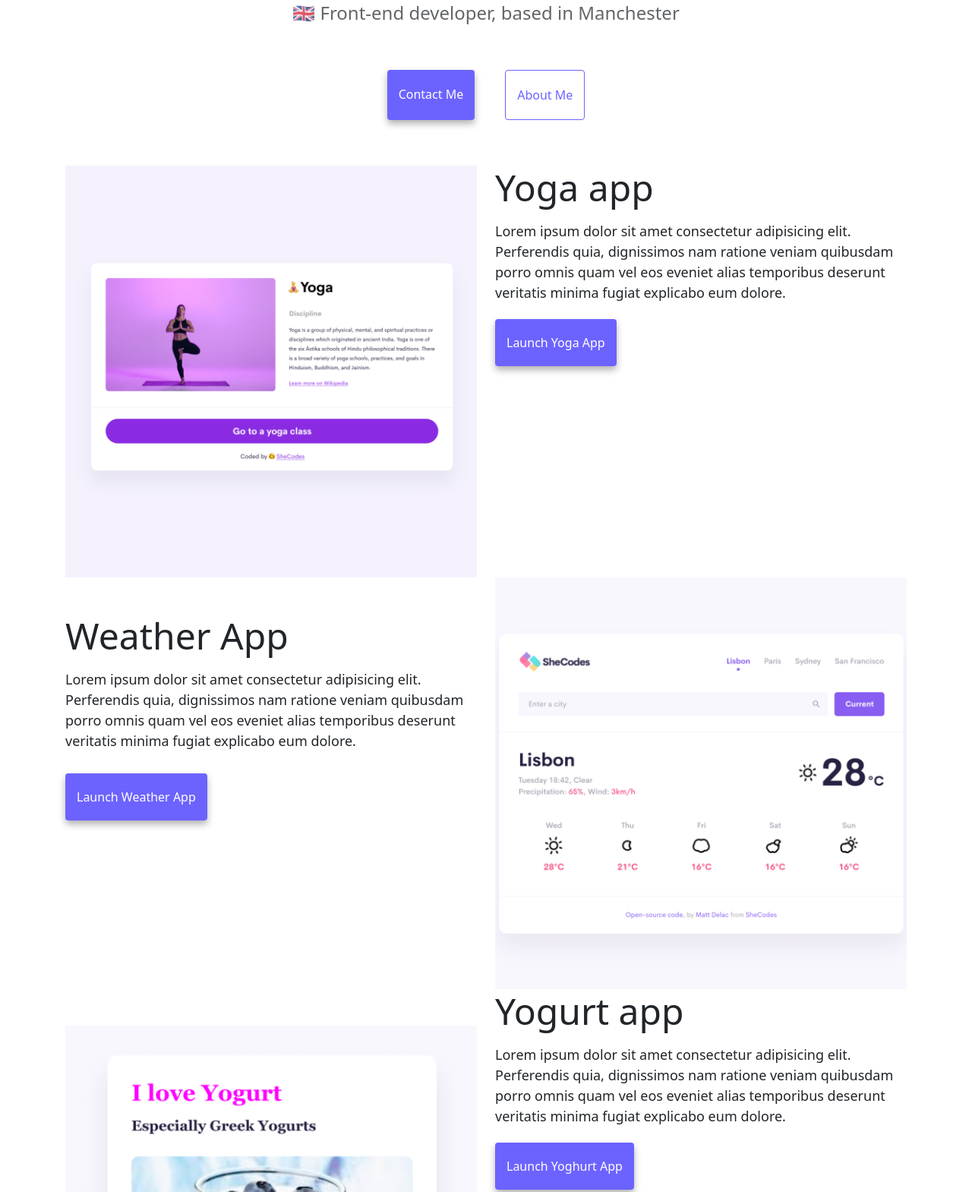
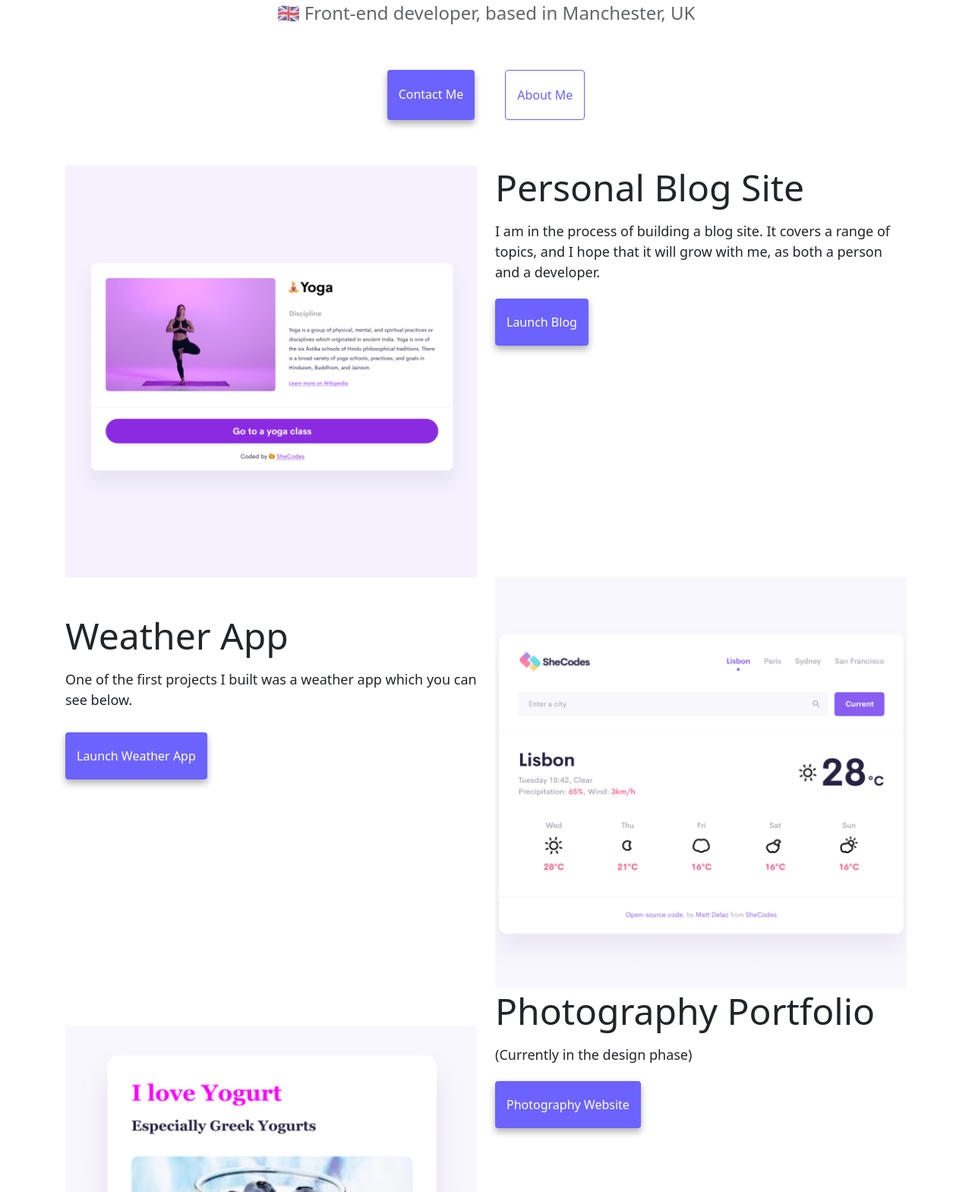
Before and after one commit to emmagsal/my-portfolio, a plain HTML site: page index.html in a window 1280 px wide. Shown: the part 286-1855 px from the top of the page at 76% size. Drawn offline with nearby package versions, Linux system fonts and the light colour scheme.

Commit message:
Input real information

```diff
--- a/index.html
+++ b/index.html
@@ -35,7 +35,7 @@
     </nav>
     <h2>👋 Hi I am</h2>
     <h1>Emma Salisbury</h1>
-    <h3>🇬🇧 Front-end developer, based in Manchester</h3>
+    <h3>🇬🇧 Front-end developer, based in Manchester, UK</h3>
     <div class="navigation-links">
         <a href="about.html#contact" class="contact-link" title="Contact Emma">Contact me</a>
         <a href="about.html" class="about-link" title="About Emma">About me</a>
@@ -46,23 +46,17 @@
                 <img src="images/yoga.png" />
             </div>
             <div class="col-md-6">
-                <h2 class="text-start mb-3">Yoga app</h2>
+                <h2 class="text-start mb-3">Personal Blog Site</h2>
                 <p>
-                    Lorem ipsum dolor sit amet consectetur adipisicing elit. Perferendis
-                    quia, dignissimos nam ratione veniam quibusdam porro omnis quam vel
-                    eos eveniet alias temporibus deserunt veritatis minima fugiat
-                    explicabo eum dolore.
+                    I am in the process of building a blog site. It covers a range of topics, and I hope that it will grow with me, as both a person and a developer.
                 </p>
                 <br />
-                <a href="" class="primary-link mt-5" title="Go to Yoga App">Launch Yoga App</a>
+                <a href="" class="primary-link mt-5" title="Go to Blog">Launch Blog</a>
             </div>
             <div class="col-md-6">
                 <h2 class="text-start mb-3 mt-5">Weather App</h2>
                 <p>
-                    Lorem ipsum dolor sit amet consectetur adipisicing elit. Perferendis
-                    quia, dignissimos nam ratione veniam quibusdam porro omnis quam vel
-                    eos eveniet alias temporibus deserunt veritatis minima fugiat
-                    explicabo eum dolore.
+                    One of the first projects I built was a weather app which you can see below.
                 </p>
                 <div class="mb-5 mt-5">
                     <a href="" class="primary-link" title="Go to Weather App">Launch Weather App</a>
@@ -76,14 +70,12 @@
             </div>
             <div class="col-md-6">
 
-                <h2 class="text-start mb-3">Yogurt app</h2>
+                <h2 class="text-start mb-3">Photography Portfolio</h2>
                 <p>
-                    Lorem ipsum dolor sit amet consectetur adipisicing elit. Perferendis quia, dignissimos nam ratione
-                    veniam quibusdam porro omnis quam vel eos eveniet alias temporibus deserunt veritatis minima fugiat
-                    explicabo eum dolore.
+                    (Currently in the design phase)
                 </p>
                 <br />
-                <a href="" class="primary-link mt-5" title="Go to Yogurt App">Launch Yoghurt App</a>
+                <a href="" class="primary-link mt-5" title="Go to Photography Website">Photography Website</a>
             </div>
         </div>
 </body>
```
Also changed, not shown: about.html (+4 -5 lines), 1 other file.
